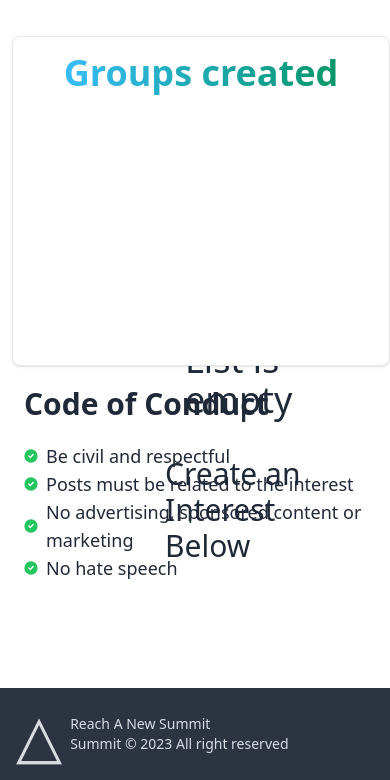
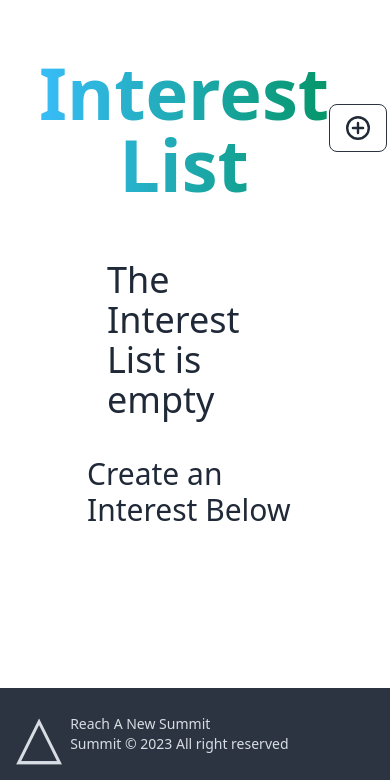
Before and after one commit to Bharatchandran/summitPrj3, a Django app: page /interests/ in a window 390 px wide; the page is wider, and only the part inside the window is pictured. Shown: the part 64-844 px from the top of that part. Run offline with Django 4.2, Linux system fonts and the light colour scheme; the visitor is signed in with stand-in values (Sample User, id 1); data that the repository does not hold is empty; some libraries are stand-ins or nearby versions.

Commit message:
making interest list responsive

```diff
--- a/main_app/templates/main_app/interest_list.html
+++ b/main_app/templates/main_app/interest_list.html
@@ -1,7 +1,7 @@
 {% extends 'base.html' %}
 {% block content %}
-<div class="col-span-2 mt-5 ml-5 relative">
-    <div class="flex flex-col gap-5 fixed left-3">
+<div class="hidden xl:block xl:col-span-2 mt-5 ml-5 relative">
+    <div class="flex flex-col gap-5 sticky top-20 bottom-0 left-3">
         <div class="row-span-2">
             <div class="w-full p-4 text-center bg-white border border-gray-200 rounded-lg shadow sm:p-8  dark:bg-gray-800 dark:border-gray-700">
                 <div><h1 class="mb-4 text-xl font-extrabold text-gray-900 dark:text-white md:text-xl lg:text-3xl"><span class="text-transparent text-4xl font-bold bg-clip-text bg-gradient-to-r to-emerald-600 from-sky-400">Groups created</span></h1></div>
@@ -55,7 +55,7 @@
         </div>
     </div>
 </div>
-<div class="col-start-4 col-end-9 mb-40 ">
+<div class="col-start-2 xl:col-start-4 col-end-9 mb-40 ">
     <div class="flex justify-between items-center mt-10 mb-10">
         <h1 class="text-7xl font-bold text-center text-center text-black  text-transparent text-4xl font-bold bg-clip-text bg-gradient-to-r to-emerald-600 from-sky-400" ">Interest List</h1>
         <a class="btn bg-white dark:bg-gray-800  btn-neutral  " href="{% url 'interest_create' %}">
```
